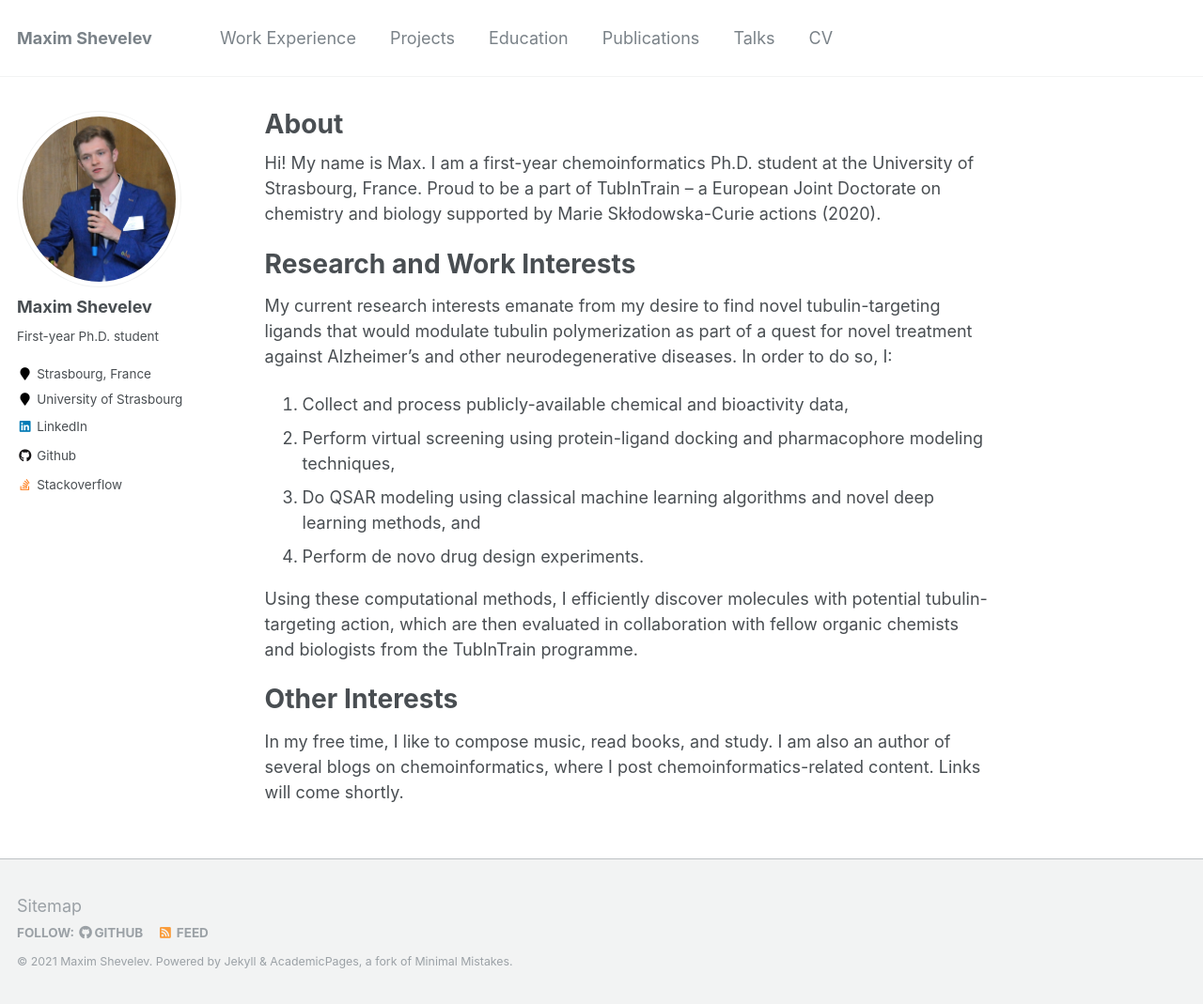
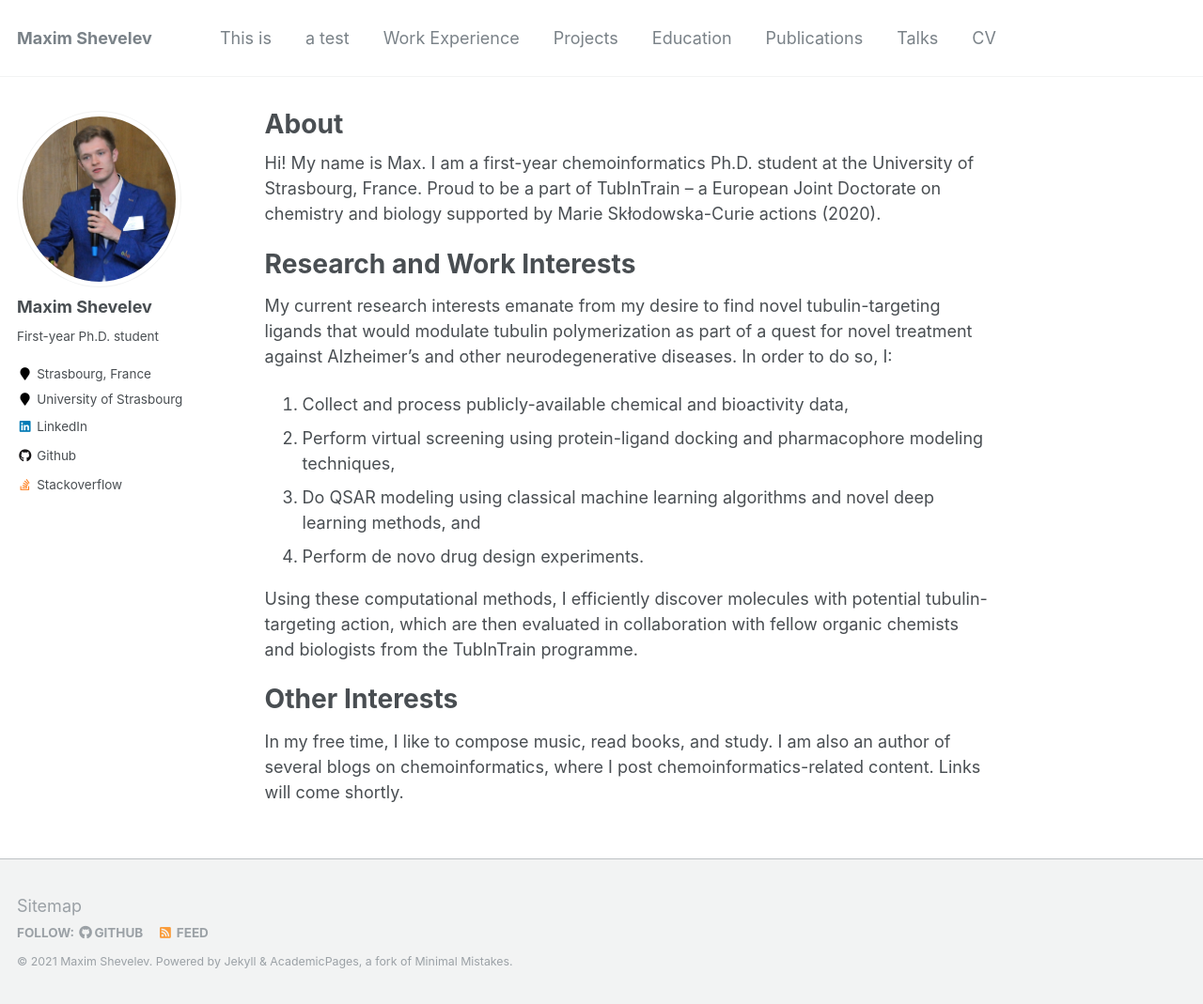
Before and after one commit to mawansui/mawansui.github.io, a Jekyll site: the page built from _pages/about.md, in a window 1280 px wide and 1069 px high. Shown: the whole window at 94% size. Built offline with Jekyll 4.4.1, drawn with Linux system fonts in a browser that asks for light colours.

Commit message:
new pages test

```diff
--- a/_data/navigation.yml
+++ b/_data/navigation.yml
@@ -1,5 +1,11 @@
 # main links links
 main:
+
+  - title: "This is "
+    url: /test1/
+
+  - title: "a test"
+    url: /test2/
 
   - title: "Work Experience"
     url: /experience/
```
